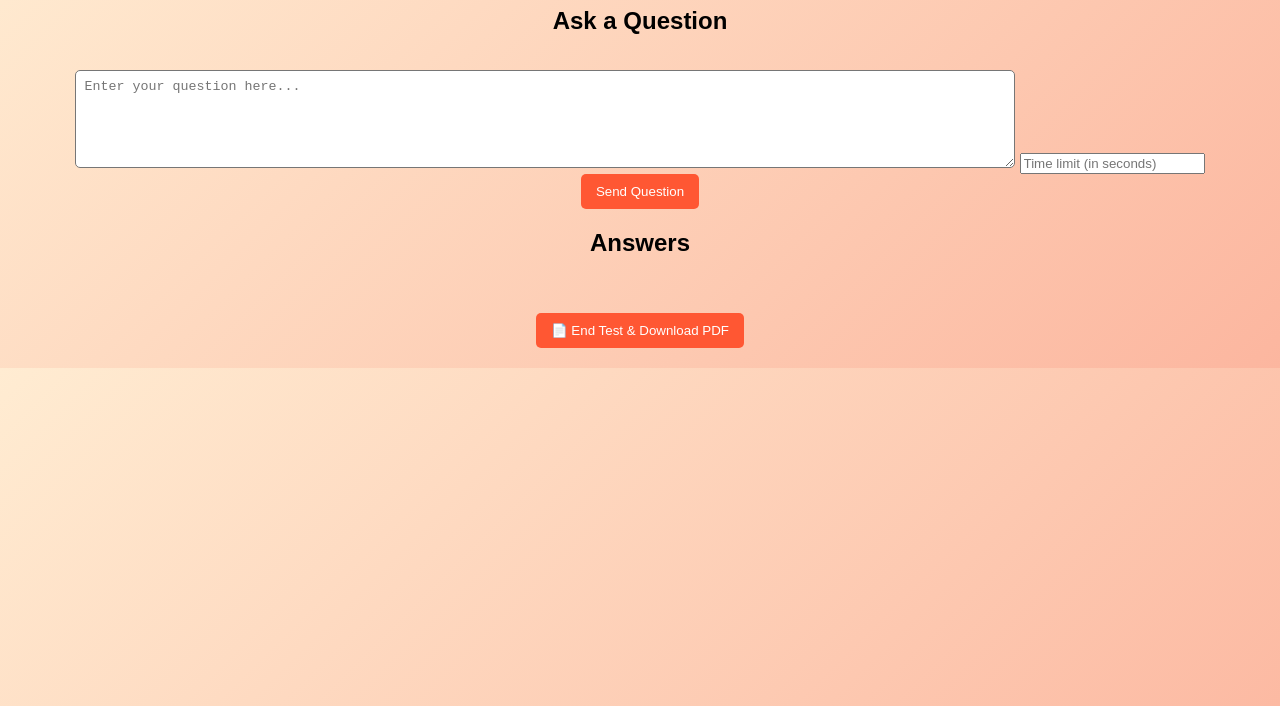
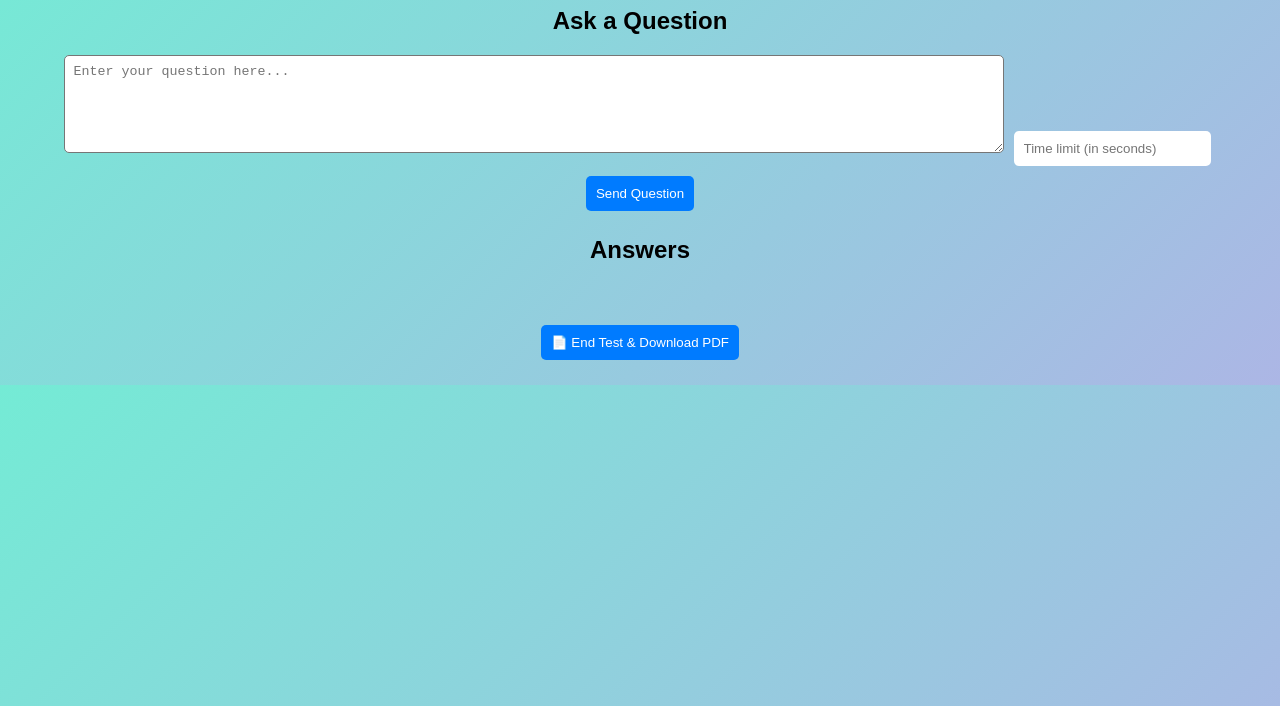
Before and after one commit to p-sample34/online-class, a website: page public/teacher/index.html in a window 1280 px wide. Shown: the part 94-800 px from the top of the page. Drawn offline with nearby package versions, Linux system fonts and the light colour scheme; files that its build step writes are made by us from their sources; no server answers.

Commit message:
Update index.html

```diff
--- a/public/teacher/index.html
+++ b/public/teacher/index.html
@@ -4,7 +4,7 @@
   <meta charset="UTF-8">
   <meta name="viewport" content="width=device-width, initial-scale=1.0">
   <title>Teacher Panel | Online Test</title>
-  <link rel="stylesheet" href="../style.css">
+  <link rel="stylesheet" href="style.css">
 </head>
 <body>
   <div class="container">
```
